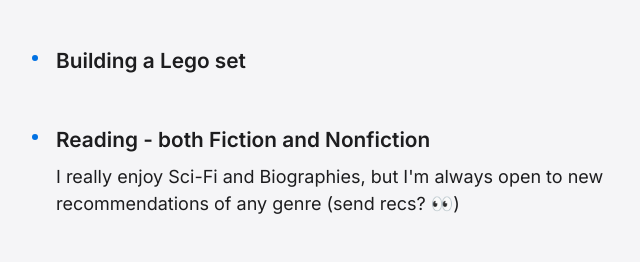
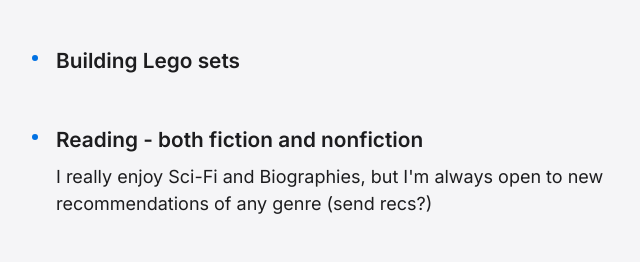
Before and after one commit to Charan-Karthik/Charan-Karthik.github.io, a plain HTML site: page index.html in a window 1280 px wide. Shown: the part 1897-2159 px from the top of the page, 144-784 px from the left. Drawn offline with Linux system fonts and the light colour scheme.

Commit message:
coworker banter

```diff
--- a/index.html
+++ b/index.html
@@ -72,11 +72,11 @@
                             <p>a.k.a going to the gym or running</p>
                         </li>
                         <li>
-                            <h3>Building a Lego set</h3>
+                            <h3>Building Lego sets</h3>
                         </li>
                         <li>
-                            <h3>Reading - both Fiction and Nonfiction</h3>
-                            <p>I really enjoy Sci-Fi and Biographies, but I'm always open to new recommendations of any genre (send recs? 👀)</p>
+                            <h3>Reading - both fiction and nonfiction</h3>
+                            <p>I really enjoy Sci-Fi and Biographies, but I'm always open to new recommendations of any genre (send recs?)</p>
                         </li>
                         <li>
                             <h3>Following Formula One</h3>
```
